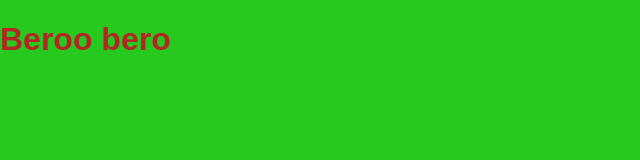
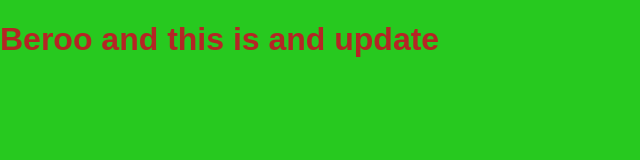
Before and after one commit to abdullah-bero/Myproject, a plain HTML site: page index.html in a window 1280 px wide. Shown: the whole page, without its empty margins (0-640 px from the left). Drawn offline with Linux system fonts and the light colour scheme.

Commit message:
Update the html file

```diff
--- a/index.html
+++ b/index.html
@@ -9,7 +9,7 @@
 </head>
 
 <body>
-    <h1>Beroo bero</h1>
+    <h1>Beroo and this is and update</h1>
 
     <script src="app.js">
     </script>
```
